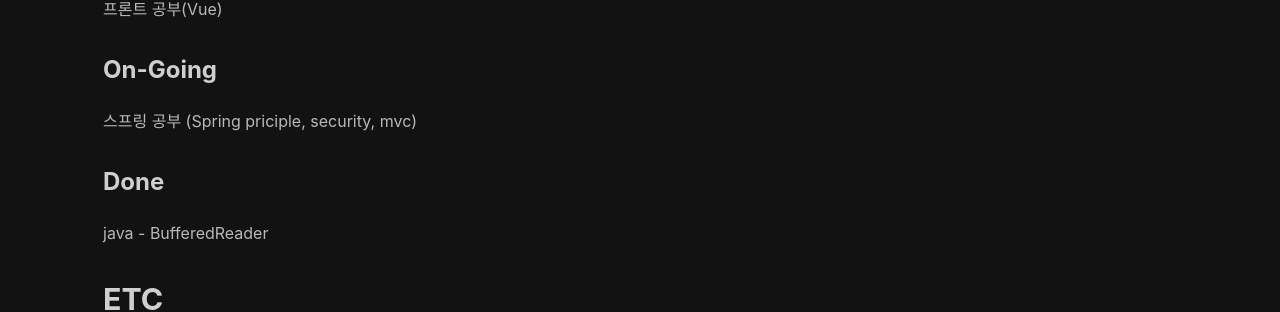
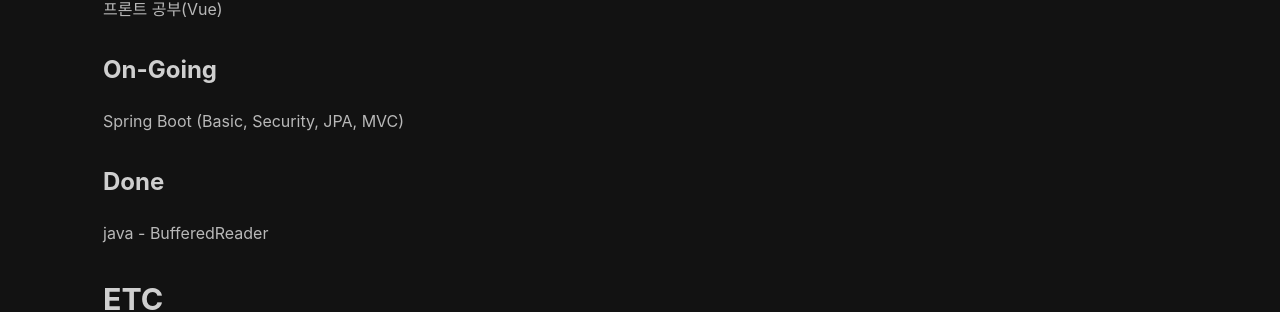
Before and after one commit to dboostudio/dboostudio.github.io, a Jekyll site: the page built from _posts/2021-01-01-TODO-List.md, in a window 1280 px wide. Shown: the part 682-994 px from the top of the page. Built offline with Jekyll 4.4.1, drawn with Linux system fonts in a browser that asks for light colours; nearby versions of some CDN libraries; comment, search, counter and statistics services are not loaded.

Commit message:
todo list update

```diff
--- a/_posts/2021-01-01-TODO-List.md
+++ b/_posts/2021-01-01-TODO-List.md
@@ -19,7 +19,7 @@
 
 ### On-Going
 
-스프링 공부 (Spring priciple, security, mvc)
+Spring Boot (Basic, Security, JPA, MVC)
 
 ### Done
 
```
